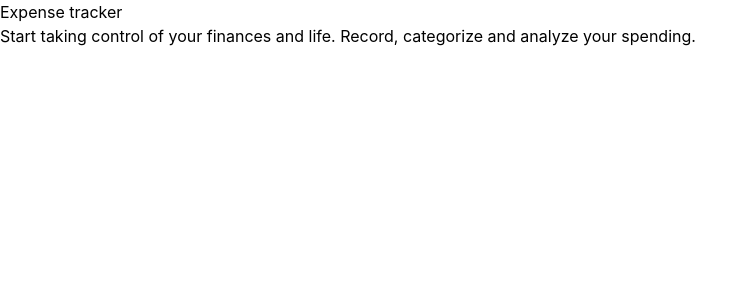
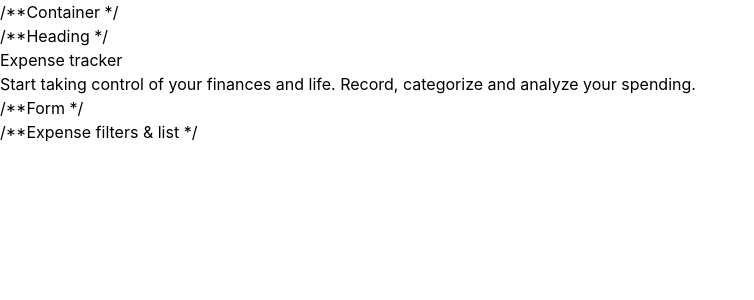
Before and after one commit to Dalzwrld/react-expense-tracker, a React (Vite) app: page / in a window 1280 px wide. Shown: the top 300 px of the page, without its empty margins (0-754 px from the left). Built offline with nearby package versions, Linux system fonts and the light colour scheme.

Commit message:
feat: add app jsx file

```diff
--- a/src/App.jsx
+++ b/src/App.jsx
@@ -8,10 +8,15 @@ function App() {
   const [count, setCount] = useState(0)
 
   return (
-    <div className="">
-      <div className="">
+    <div className=""> /**Container */
+      <div className=""> /**Heading */
         <h1 className="">Expense tracker</h1>
         <h5 className="">Start taking control of your finances and life. Record, categorize and analyze your spending.</h5>
+      </div>
+
+      <div className="">
+        <div className=""></div> /**Form */
+        <div className=""></div> /**Expense filters & list */
       </div>
     </div>
   )
```
